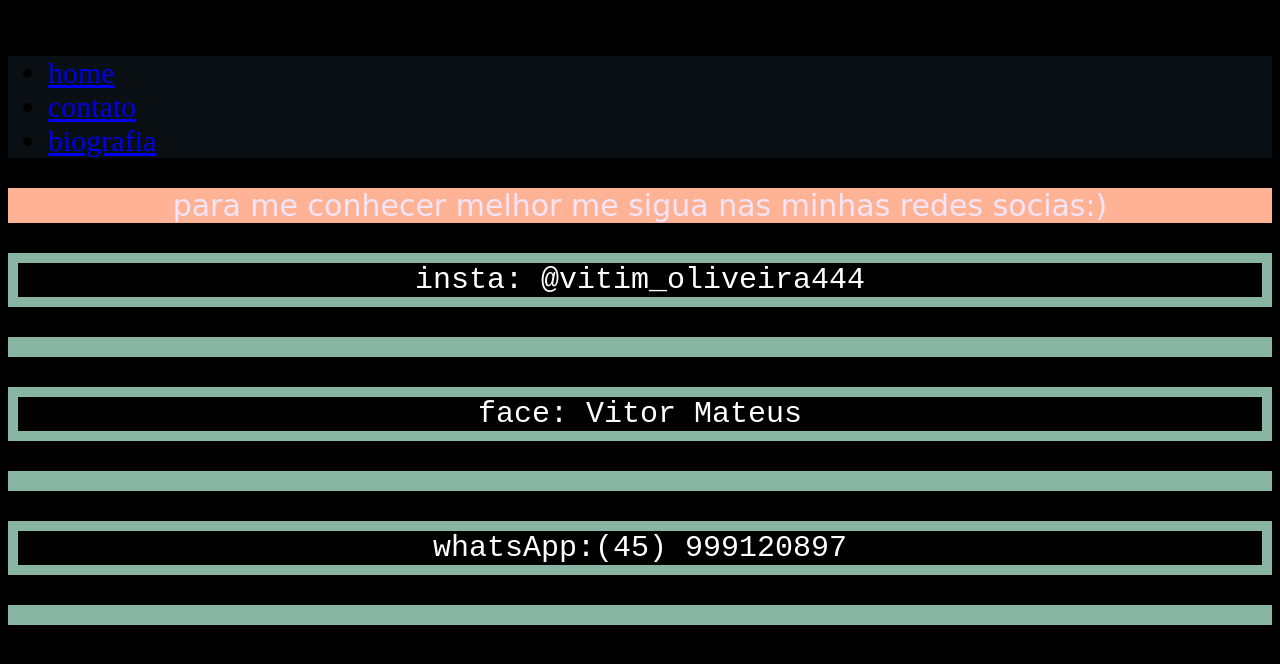
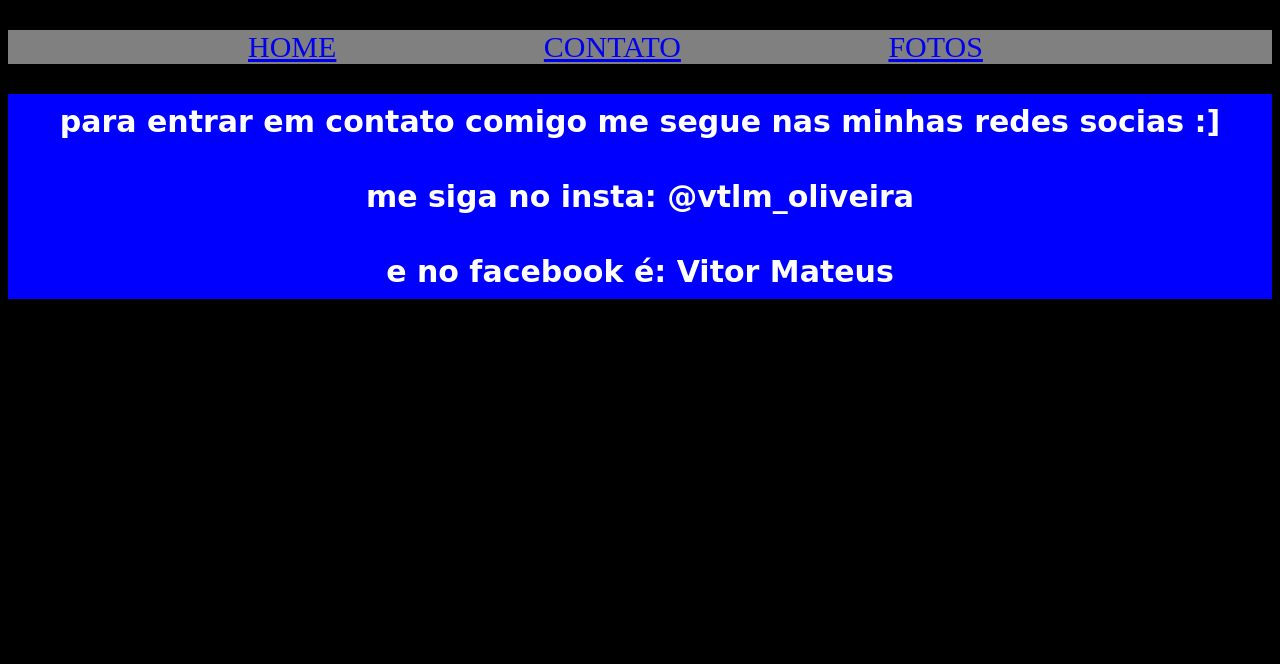
Before and after one commit to vitim0202/trobbeta, a plain HTML site: page contato.html in a window 1280 px wide. Drawn offline with Linux system fonts and the light colour scheme.

Commit message:
90% completo

```diff
--- a/contato.html
+++ b/contato.html
@@ -1,30 +1,28 @@
-<<!DOCTYPE html>
+<!DOCTYPE html>
 <html lang="en" dir="ltr">
   <head>
     <meta charset="utf-8">
-    <title>Sinopse</title>
+    <title>Contato</title>
     <link rel="stylesheet" href="style.css">
   </head>
   <body>
 
     <header>
+
       <nav>
         <ul>
-            <li><a href="index.html">home<a></li>
-            <li><a href="contato.html">contato<a></li>
-              <li><a href="fotos.html">biografia<a></li>
+          <li><a href="index.html">home</a></li>
+          <li><a href="contato.html">contato</a></li>
+          <li><a href="fotos.html">fotos</a></li>
         </ul>
      </nav>
   </header>
 
     <div class="contato">
-      para me conhecer melhor me sigua nas minhas redes socias:)
-
+<h1>para entrar em contato comigo me segue nas minhas redes socias :]</h1>
+<h1>me siga no insta: @vtlm_oliveira </h1>
+<h1>e no facebook é: Vitor Mateus</h1>
 </div>
-<p> insta: @vitim_oliveira444<p/>
-  <p> face: Vitor Mateus<p/>
-    <p> whatsApp:(45) 999120897<p/>
-
 
   </body>
 </html>
--- a/style.css
+++ b/style.css
@@ -2,17 +2,28 @@ body{
   background-color: black
 }
 header{
-  background-color:#090f13
+  background-color: Grey
+}
+
+nav li{
+  display: inline-block;
+  margin: 0 0 0 200px;
+  text-transform: uppercase;
+}
+
+nav a:hover{
+color: white;
+text-decoration: underline;
 }
 
 .titulo{font-size: 100px; color: #C7C7C7; text-align: center;margin-top: -7%}
 
 h1{
-  font-family: inherit; text-align: center; color:white; border: 10px solid #fffcdd;
+  font-family: inherit; font-size: 30px;text-align: center; color:white; border: 10px solid Blue;
 }
 
 p{
-  font-family: monospace; font-size: 30px; color: white; text-align: center; border: 10px solid #88b6a3;
+  font-family: monospace; font-size: 20px; color: white; text-align: center; border: 10px solid Blue;
 }
 
 ul {
@@ -25,11 +36,9 @@ width: 15%;
 margin-left: 0%;
 }
 
-.contato{font-family: cursive; background-color: #ffb294; color: #f2e4f9 ; font-size: 30px; text-align: center;}
-iframe{
-  width: 50%;
-  margin-left: 25%;
-}
+.contato{font-family: cursive; background-color: Blue; color: #FFFFFF ; font-size: 30px; text-align: center;}
+
+.fotos{font-family: cursive; background-color: Blue; color: #FFFFFF ; font-size: 30px; text-align: center;}
 
 img{
   width: 100%;
```
Also changed, not shown: fotos.html (+15 -14 lines), index.html (+11 -11 lines). Lines whose indentation alone changed are shown as unchanged.
